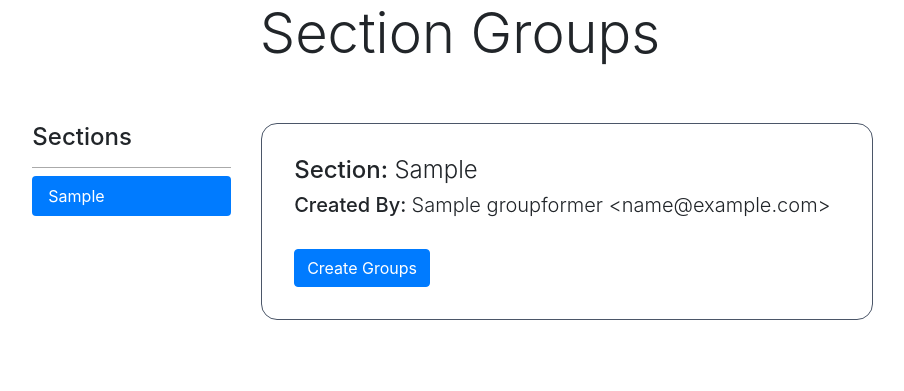
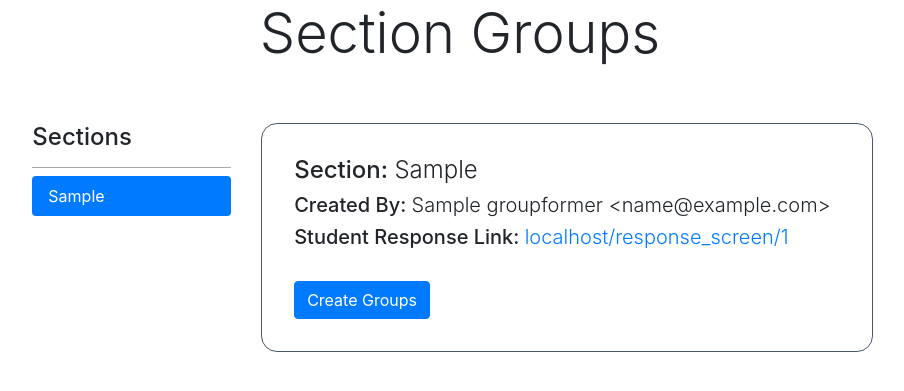
Before and after one commit to snowminc/Groupformer, a Django app: page /results_screen/ in a window 1280 px wide. Shown: the top 391 px of the page, without its empty margins (180-1084 px from the left). Run offline with Django 3.2, Linux system fonts and the light colour scheme; tables that the repository leaves empty hold one stand-in row (values such as "Sample post"); some libraries are stand-ins or nearby versions.

Commit message:
added the link to the student's response screen location for the professor to distribute on the results screen.

```diff
--- a/results_screen/templates/results_screen_main/results_screen.html
+++ b/results_screen/templates/results_screen_main/results_screen.html
@@ -61,6 +61,11 @@
                                             <form class="form-inline" action="#">
                                                 <h4>Section: <span style="font-weight: 300;">{{ gf.class_section }}</span></h4>
                                                 <h5>Created By: <span style="font-weight: 300;">{{ gf.prof_name }} &lt;{{ gf.prof_email }}&gt; </span></h5>
+                                                <h5>Student Response Link:
+                                                    <a href="{% url 'response_screen:response_screen' groupformer_id=gf.id %}">
+                                                        <span style="font-weight:300;">{{ request.META.HTTP_HOST }}{% url 'response_screen:response_screen' groupformer_id=gf.id %}</span>
+                                                    </a>
+                                                </h5>
                                                 <br>
                                                 <input type="hidden" name="id" value="{{ gf.id }}">
                                                 <button type="submit" id="groupformer{{ gf.id }}_submit" class="btn btn-primary">Create Groups</button>
```
